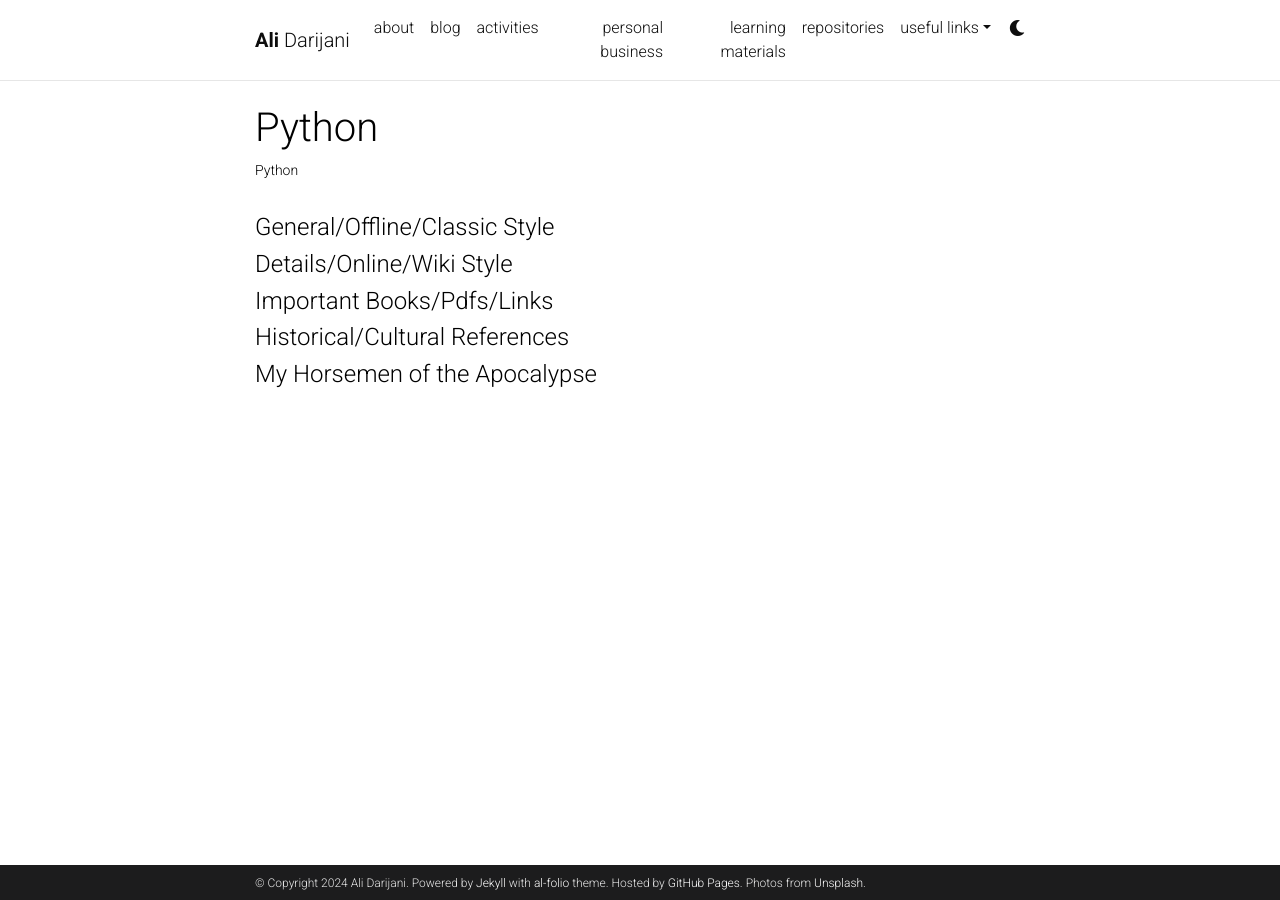
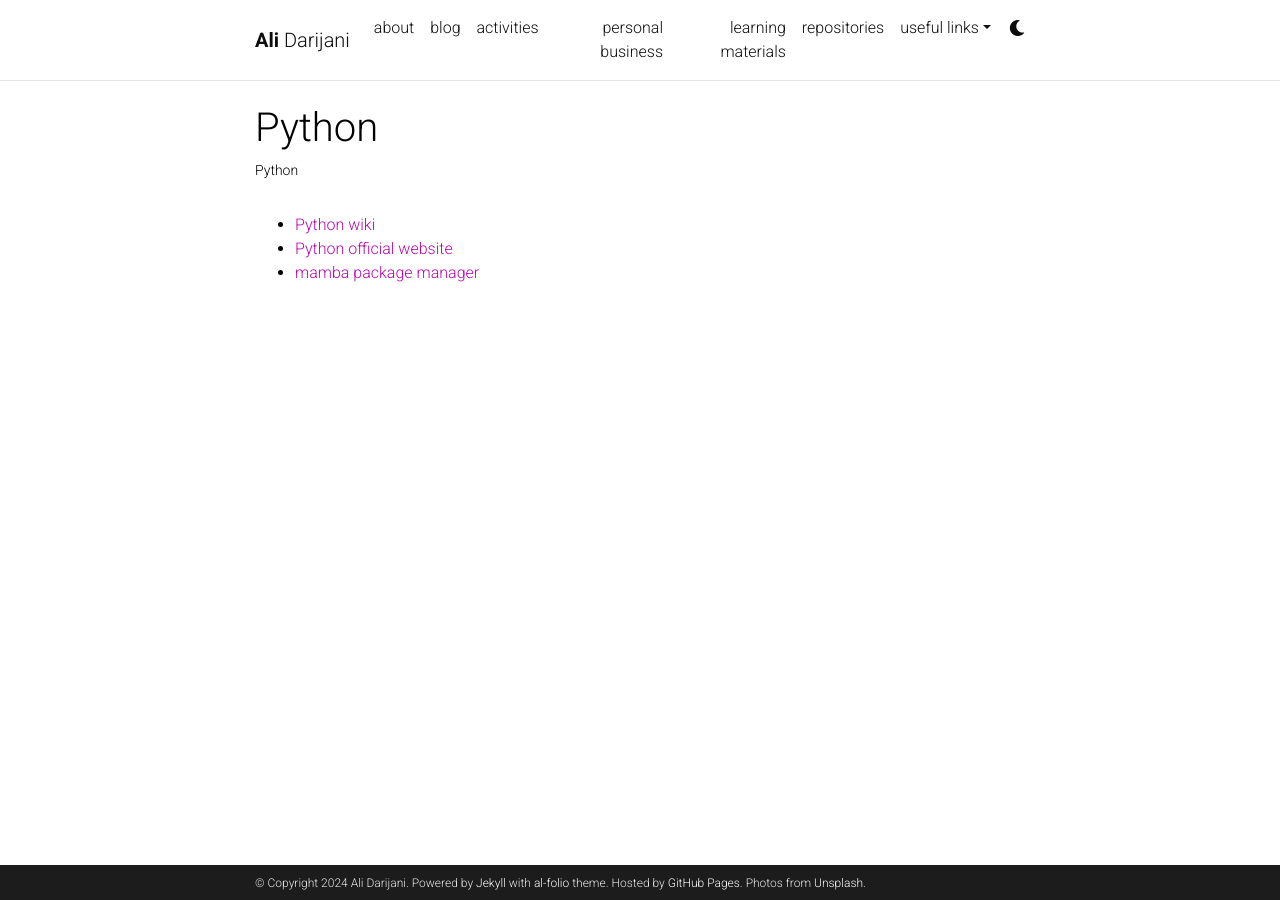
Before and after one commit to adarijani/adarijani.github.io_archived, a Jekyll site: the page built from _projects/python.md, in a window 1280 px wide. Built offline with Jekyll 4.4.1, drawn with Linux system fonts in a browser that asks for light colours; comment, search, counter and statistics services are not loaded; a style sheet for code colours, icons or effects is not loaded.

Commit message:
starters

```diff
--- a/_projects/python.md
+++ b/_projects/python.md
@@ -7,17 +7,7 @@ importance: 3
 category: teaching
 ---
 
-#### General/Offline/Classic Style
 
-
-
-#### Details/Online/Wiki Style
-
-
-#### Important Books/Pdfs/Links
-
-
-#### Historical/Cultural References
-
-
-#### My Horsemen of the Apocalypse
+- [Python wiki](https://en.wikipedia.org/wiki/Python_(programming_language))
+- [Python official website](https://www.python.org/)
+- [mamba package manager](https://mamba.readthedocs.io/en/latest/)
```
